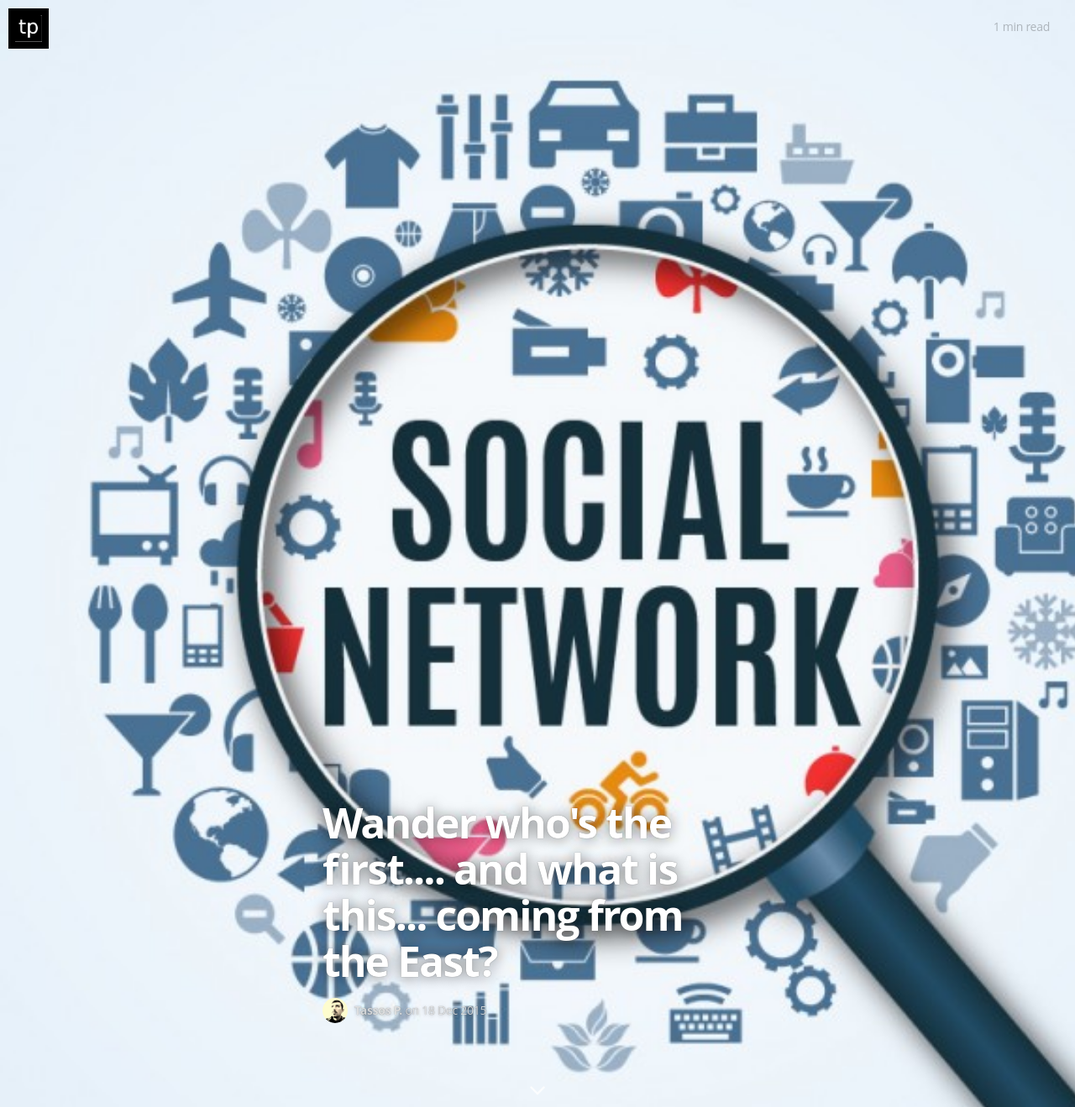
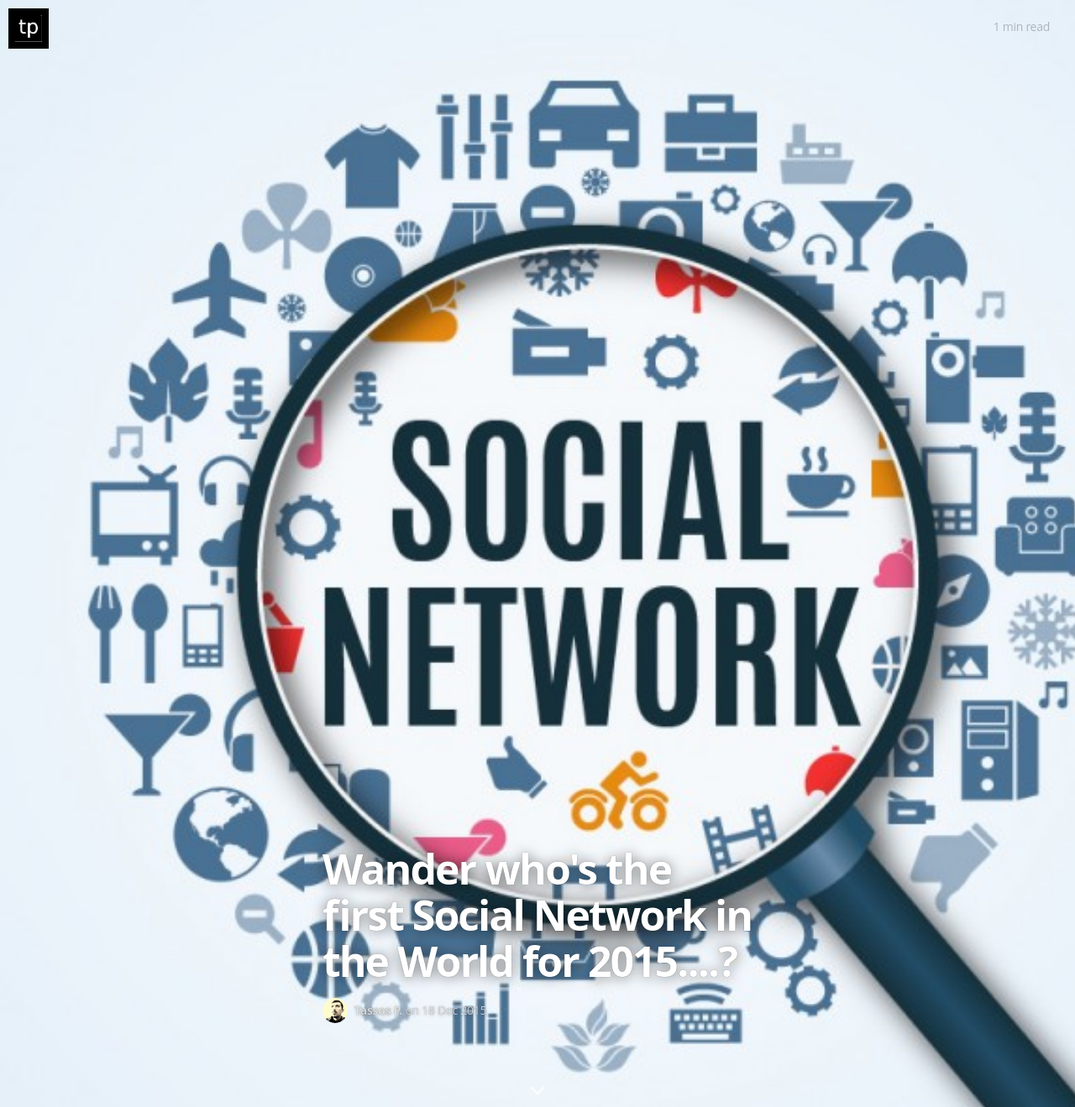
Before and after one commit to tassospan/tassospan.github.io, a Jekyll site: the page built from _posts/2015-12-18-top-social-networks-of-the-world.markdown, in a window 1280 px wide and 1400 px high, cut to the strip 0-1319 px from the top of the window. Shown: the whole strip at 84% size. Built offline with Jekyll 4.4.1, drawn with Linux system fonts in a browser that asks for light colours; nearby versions of some CDN libraries; some web fonts are replaced; Markdown is read by kramdown in place of the engine named in the settings; comment, search, counter and statistics services are not loaded.

Commit message:
article 18.12.15

```diff
--- a/_config.yml
+++ b/_config.yml
@@ -19,7 +19,7 @@
 author: 'Tassos P.'
 author_image: "/assets/images/author_tp.jpg"
 
-paginate:	5
+paginate:	4
 
 url: "https://tassospan.github.io" # the base hostname & protocol for your site
 baseurl: ""
--- a/_posts/2015-12-18-top-social-networks-of-the-world.markdown
+++ b/_posts/2015-12-18-top-social-networks-of-the-world.markdown
@@ -1,13 +1,13 @@
 ---
 layout: post
-title:  "Wander who's the first.... and what is this... coming from the East?"
+title:  "Wander who's the first Social Network in the World for 2015....?"
 date:   2015-12-18 16:30:00
 categories: internet
 tags: featured
 image: /assets/article_images/social-network.jpg
 ---
 
-##Now that this year is ending have you wandered who's the first in the neighborhood of all Top Social Networks in the world and who 're the giants coming from the East?
+##Have you wandered who's the first in the neighborhood of all Top Social Networks in the world and who are the giants coming from the East?
 > Let's examine bellow the current position as it is shown on [eBizMBA](http://www.ebizmba.com/articles/social-networking-websites) Ranking as well as on the [TheNextWeb](http://thenextweb.com/apps/2014/08/13/wechat-climbs-to-438-million-monthly-active-users-closing-in-on-whatsapps-500-million/).
 
 
```
